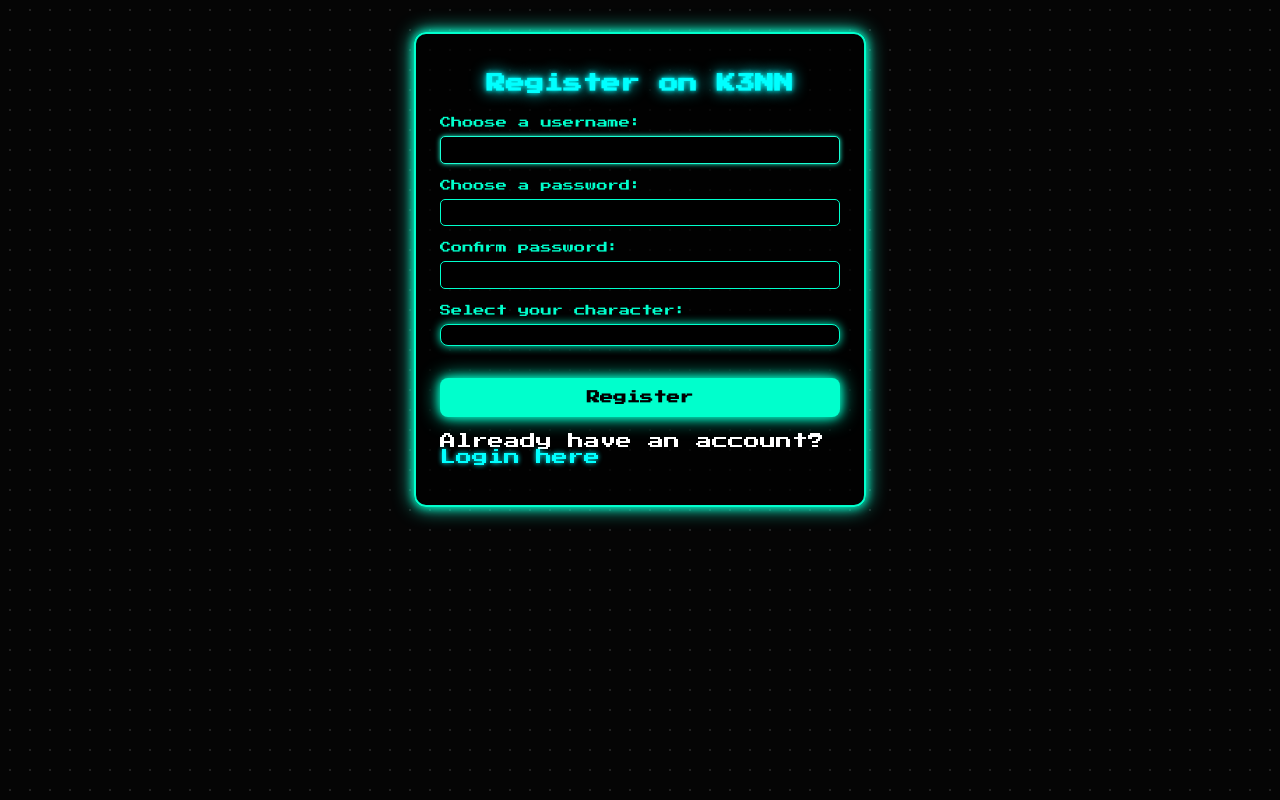
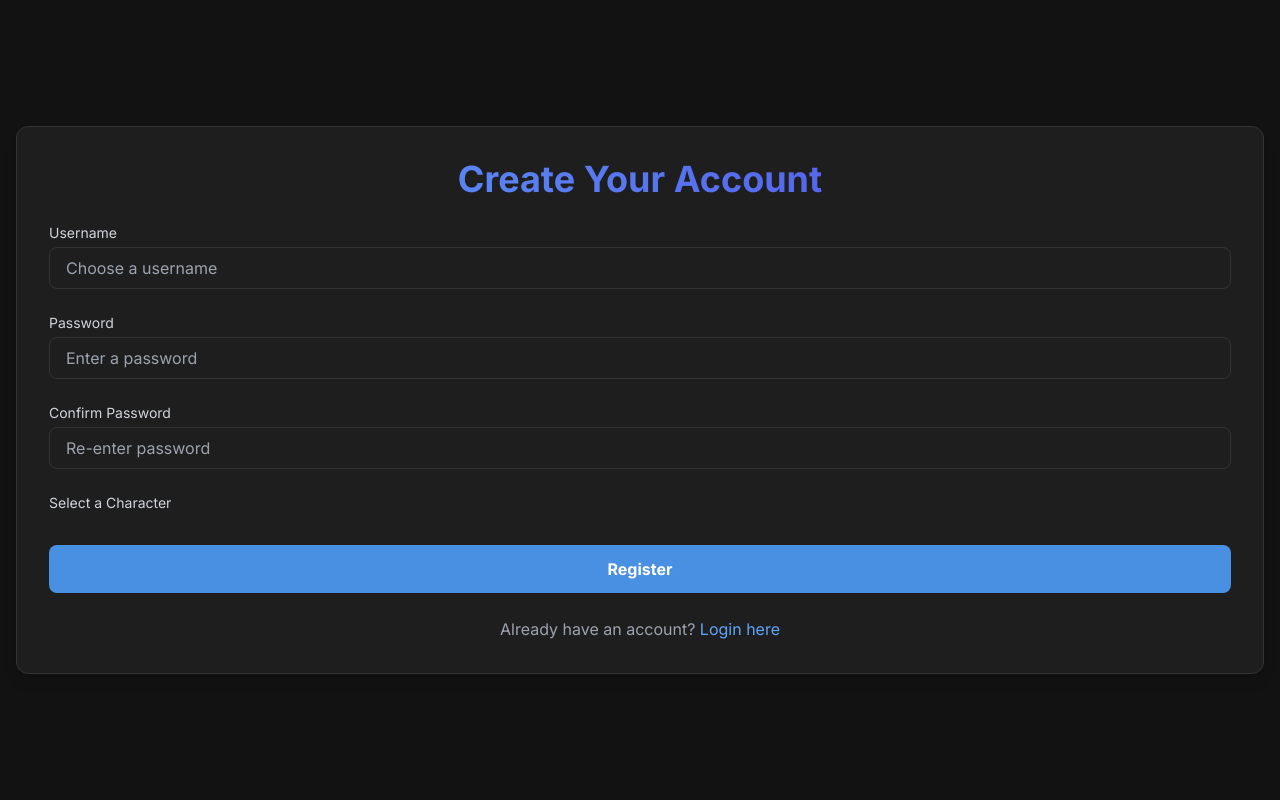
Before and after one commit to futrbit/scorecast, a Flask app: template templates/register.html in a window 1280 px wide. Run offline with Flask 3, Linux system fonts and the light colour scheme; the template is opened without the code that fills it, so the values that code supplies are empty; some libraries are stand-ins or nearby versions.

Commit message:
Update register.html

```diff
--- a/templates/register.html
+++ b/templates/register.html
@@ -1,235 +1,133 @@
 <!DOCTYPE html>
 <html lang="en">
 <head>
-  <meta charset="UTF-8" />
-  <title>Register - SCORECAST</title>
+    <meta charset="UTF-8">
+    <meta name="viewport" content="width=device-width, initial-scale=1.0">
+    <title>Register - Scorecast</title>
+    <link href="https://fonts.googleapis.com/css2?family=Inter:wght@400;700&display=swap" rel="stylesheet">
+    <script src="https://cdn.tailwindcss.com"></script>
     <style>
-    @import url('https://fonts.googleapis.com/css2?family=Press+Start+2P&display=swap');
-
         body {
-      font-family: 'Press Start 2P', monospace;
-      background-color: #050505;
-      color: #00ffcc;
-      image-rendering: pixelated;
-      background-image: radial-gradient(#222 1px, transparent 1px);
-      background-size: 20px 20px;
-      margin: 0;
-      padding: 0;
+            font-family: 'Inter', sans-serif;
+            background-color: #121212;
+            color: #E0E0E0;
         }
-
-    main {
-      padding: 2rem;
-      display: flex;
-      flex-direction: column;
-      align-items: center;
-      gap: 2.5rem;
+        .container {
+            max-width: 600px;
         }
-
-    .register-box {
-      background-color: rgba(0, 0, 0, 0.7);
-      border: 2px solid #00ffcc;
-      box-shadow: 0 0 10px #00ffcc, 0 0 20px #1affd5;
-      color: #ffffff;
-      border-radius: 12px;
-      padding: 1.5rem;
-      max-width: 400px;
-      width: 100%;
+        .input-field {
+            background-color: #1E1E1E;
+            border: 1px solid #333;
+            color: #E0E0E0;
+            transition: all 0.3s ease;
         }
-
-    h2 {
-      color: #00ffff;
-      text-shadow: 0 0 5px #00ffff, 0 0 15px #00ffff;
-      text-align: center;
-      font-size: 1.2rem;
-      margin-bottom: 1.5rem;
+        .input-field:focus {
+            outline: none;
+            border-color: #4A90E2;
+            box-shadow: 0 0 0 2px rgba(74, 144, 226, 0.5);
         }
-
-    .form-group {
-      margin-bottom: 1rem;
+        .btn {
+            background-color: #4A90E2;
+            transition: background-color 0.3s ease;
         }
-
-    label {
-      display: block;
-      font-size: 0.7rem;
-      color: #00ffcc;
-      margin-bottom: 0.5rem;
+        .btn:hover {
+            background-color: #357ABD;
         }
-
-    input[type="text"],
-    input[type="password"] {
-      background: #000;
-      color: #00ffcc;
-      border: 1px solid #00ffcc;
-      border-radius: 5px;
-      padding: 0.4rem;
-      font-family: 'Press Start 2P', monospace;
-      width: 100%;
-      box-sizing: border-box;
+        .character-img-container {
+            width: 80px;
+            height: 80px;
+            border: 3px solid transparent;
+            cursor: pointer;
+            transition: all 0.2s ease-in-out;
+            border-radius: 9999px; /* Tailwind's rounded-full */
         }
-
-    input:focus {
-      outline: none;
-      border-color: #1affd5;
-      box-shadow: 0 0 5px #1affd5;
-    }
-
-    .character-grid {
-      display: flex;
-      flex-wrap: wrap;
-      overflow-y: auto;
-      max-height: 300px;
-      gap: 10px;
-      padding: 10px;
-      background-color: #000;
-      border: 1px solid #00ffcc;
-      box-shadow: 0 0 10px #00ffcc;
-      border-radius: 8px;
-      scrollbar-width: thin;
-      scrollbar-color: #555 #2c2c2c;
-    }
-
-    .character-card {
-      flex: 0 0 auto;
-      width: 100px;
-      cursor: pointer;
-      padding: 5px;
-      border: 2px solid transparent;
-      border-radius: 8px;
-      transition: transform 0.2s, box-shadow 0.2s;
-    }
-
-    .character-card img {
-      width: 100%;
-      height: 100px;
-      object-fit: cover;
-      border-radius: 5px;
-      border: 1px solid #00ffcc;
-    }
-
-    .character-card:hover {
-      transform: scale(1.05);
-      border-color: #1affd5;
-      box-shadow: 0 0 10px #1affd5;
-    }
-
-    .character-card.selected {
-      border-color: #00ffff;
-      box-shadow: 0 0 15px #00ffff;
-    }
-
-    .character-grid::-webkit-scrollbar {
-      width: 8px;
-    }
-
-    .character-grid::-webkit-scrollbar-thumb {
-      background: #555;
-      border-radius: 4px;
-    }
-
-    .character-grid::-webkit-scrollbar-track {
-      background: #2c2c2c;
-    }
-
-    button {
-      background-color: #00ffcc;
-      color: #000;
-      border: none;
-      border-radius: 8px;
-      padding: 0.8rem;
-      font-weight: bold;
-      cursor: pointer;
-      box-shadow: 0 0 10px #00ffcc, 0 0 20px #00ffcc;
-      font-family: 'Press Start 2P', monospace;
-      width: 100%;
-      margin-top: 1rem;
-    }
-
-    button:hover {
-      background-color: #1affd5;
-      box-shadow: 0 0 15px #1affd5, 0 0 30px #1affd5;
-    }
-
-    .messages {
-      padding: 1rem;
-      background-color: #111;
-      border-left: 5px solid #00ffff;
-      box-shadow: 0 0 10px #00ffff;
-      color: #fff;
-      max-width: 100%;
-      font-size: 0.7rem;
-      margin-bottom: 1rem;
-    }
-
-    a {
-      color: #00ffff;
-      text-decoration: none;
-      text-shadow: 0 0 5px #00ffff;
-    }
-
-    a:hover {
-      color: #1affd5;
-      text-shadow: 0 0 10px #1affd5;
+        .character-img-container.selected {
+            border-color: #4A90E2;
+            transform: scale(1.1);
         }
     </style>
 </head>
-<body>
-  <main>
-    <div class="register-box">
-      <h2>Register on K3NN</h2>
-
+<body class="p-4 flex items-center justify-center min-h-screen">
+    <div class="container bg-[#1e1e1e] p-8 rounded-xl shadow-lg border border-[#333]">
+        <h1 class="text-4xl font-bold text-center mb-6 text-transparent bg-clip-text bg-gradient-to-r from-blue-400 to-indigo-600">
+            Create Your Account
+        </h1>
         {% with messages = get_flashed_messages(with_categories=true) %}
         {% if messages %}
-          <div class="messages">
+        <ul class="list-none p-0">
             {% for category, message in messages %}
-              <p>{{ message }}</p>
+            <li class="p-2 my-2 rounded-lg text-sm text-center {% if category == 'error' %}bg-red-900 text-red-300{% else %}bg-green-900 text-green-300{% endif %}">
+                {{ message }}
+            </li>
             {% endfor %}
-          </div>
+        </ul>
         {% endif %}
         {% endwith %}
 
-      <form method="POST" action="{{ url_for('register') }}">
-        <div class="form-group">
-          <label for="username">Choose a username:</label>
-          <input type="text" id="username" name="username" required autofocus />
+        <form action="{{ url_for('register') }}" method="POST" class="space-y-6">
+            <div>
+                <label for="username" class="block text-sm font-medium text-gray-300 mb-1">Username</label>
+                <input type="text" id="username" name="username" placeholder="Choose a username"
+                       class="w-full px-4 py-2 rounded-lg input-field" autocomplete="username" required>
+            </div>
+            <div>
+                <label for="password" class="block text-sm font-medium text-gray-300 mb-1">Password</label>
+                <input type="password" id="password" name="password" placeholder="Enter a password"
+                       class="w-full px-4 py-2 rounded-lg input-field" autocomplete="new-password" required>
+            </div>
+            <div>
+                <label for="confirm_password" class="block text-sm font-medium text-gray-300 mb-1">Confirm Password</label>
+                <input type="password" id="confirm_password" name="confirm_password" placeholder="Re-enter password"
+                       class="w-full px-4 py-2 rounded-lg input-field" autocomplete="new-password" required>
             </div>
 
-        <div class="form-group">
-          <label for="password">Choose a password:</label>
-          <input type="password" id="password" name="password" required />
+            <div class="mt-8">
+                <label class="block text-sm font-medium text-gray-300 mb-2">Select a Character</label>
+                <div id="character-selection" class="grid grid-cols-4 sm:grid-cols-6 gap-4 justify-items-center">
+                    {% for character in characters %}
+                    <div class="flex flex-col items-center">
+                        <label>
+                            <input type="radio" name="character" value="{{ character.image }}" class="hidden" required>
+                            <div class="character-img-container">
+                                <img src="{{ url_for('static_files', filename=character.image) }}" alt="{{ character.name }}" class="rounded-full w-full h-full object-cover">
                             </div>
-
-        <div class="form-group">
-          <label for="confirm_password">Confirm password:</label>
-          <input type="password" id="confirm_password" name="confirm_password" required />
-        </div>
-
-        <div class="form-group">
-          <label>Select your character:</label>
-          <div class="character-grid">
-            {% for char in characters %}
-              <div class="character-card" data-id="{{ char.id }}">
-                <img src="{{ url_for('static', filename=char.image) }}" alt="Character" />
+                        </label>
+                        <span class="mt-2 text-xs text-center text-gray-400">{{ character.name }}</span>
                     </div>
                     {% endfor %}
                 </div>
-          <input type="hidden" id="character" name="character" required />
             </div>
 
-        <button type="submit">Register</button>
+            <button type="submit" class="w-full py-3 mt-8 rounded-lg font-bold text-white btn">
+                Register
+            </button>
         </form>
 
-      <p class="text-center mt-3">
-        Already have an account? <a href="{{ url_for('login') }}">Login here</a>
-      </p>
+        <div class="mt-6 text-center text-gray-400">
+            Already have an account? <a href="{{ url_for('login') }}" class="text-blue-400 hover:underline">Login here</a>
         </div>
-  </main>
+    </div>
 
     <script>
-    document.querySelectorAll('.character-card').forEach(card => {
-      card.addEventListener('click', () => {
-        document.querySelectorAll('.character-card').forEach(c => c.classList.remove('selected'));
-        card.classList.add('selected');
-        document.getElementById('character').value = card.dataset.id;
+        document.addEventListener('DOMContentLoaded', () => {
+            const characterSelection = document.getElementById('character-selection');
+            const characterRadios = document.querySelectorAll('input[name="character"]');
+
+            // Select the first character by default
+            if (characterRadios.length > 0) {
+                characterRadios[0].checked = true;
+                characterRadios[0].closest('label').querySelector('.character-img-container').classList.add('selected');
+            }
+
+            characterRadios.forEach(radio => {
+                radio.addEventListener('change', (e) => {
+                    // Remove 'selected' class from all containers
+                    document.querySelectorAll('.character-img-container').forEach(container => {
+                        container.classList.remove('selected');
+                    });
+                    // Add 'selected' class to the parent of the checked radio
+                    e.target.closest('label').querySelector('.character-img-container').classList.add('selected');
+                });
             });
         });
     </script>
```
Lines whose indentation alone changed are shown as unchanged.
